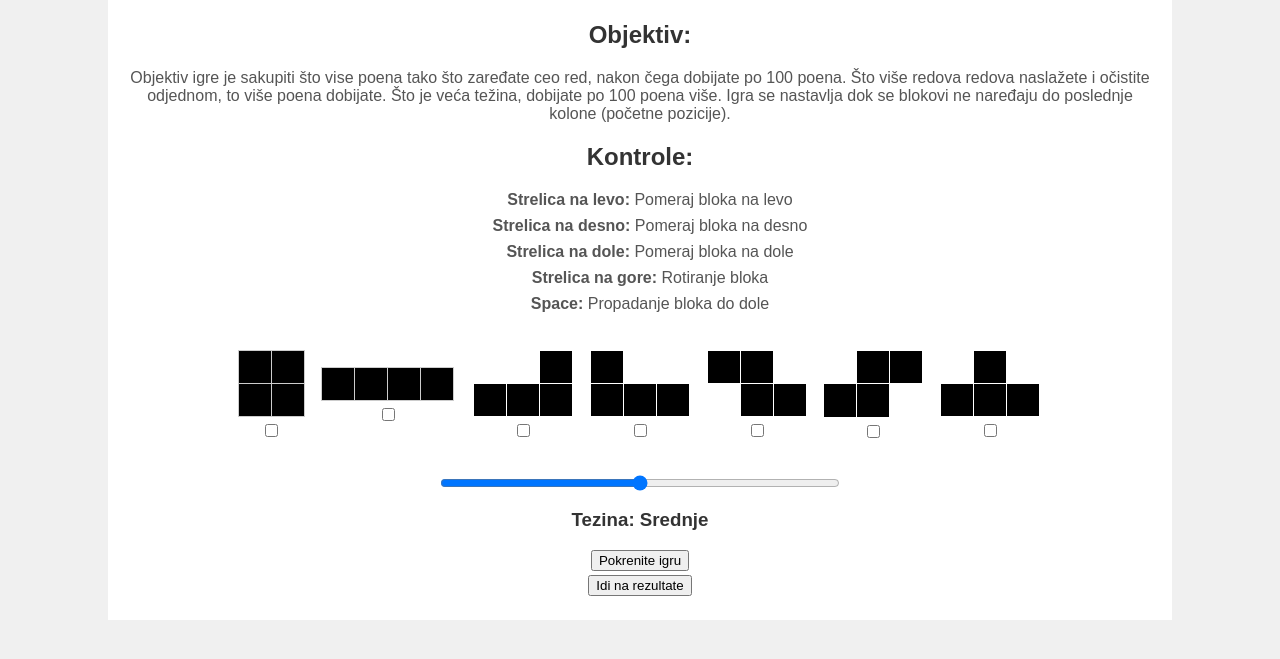
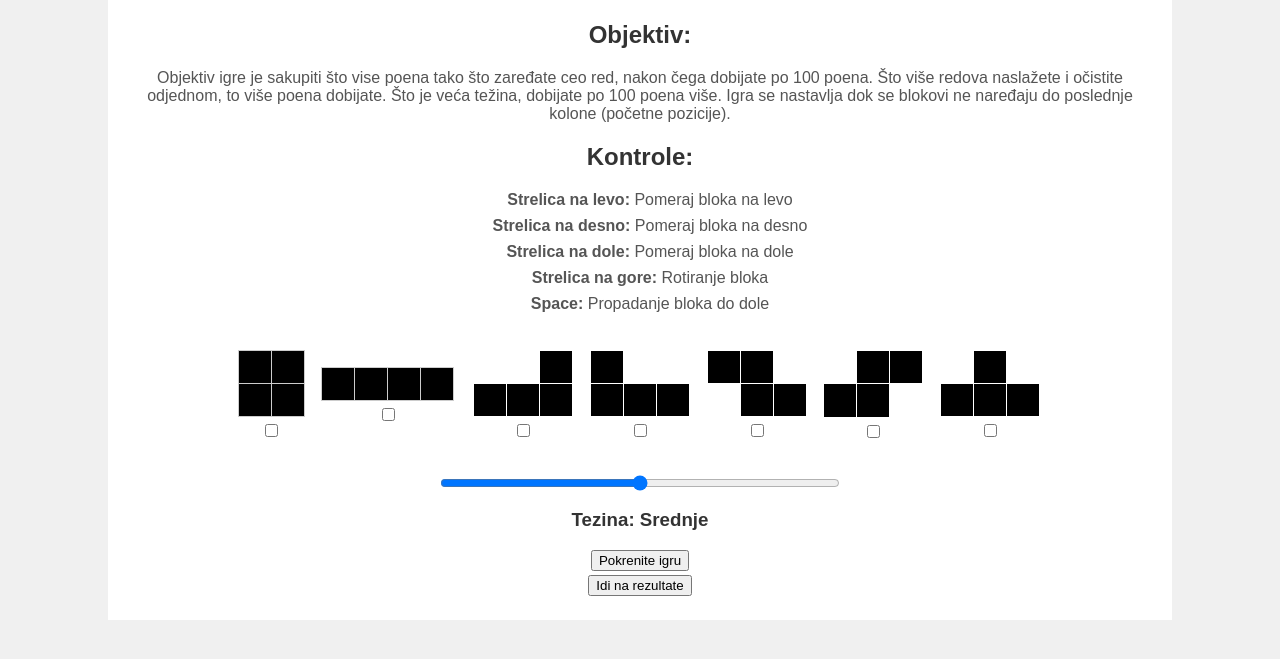
Before and after one commit to Coacic/coacic.github.io, a plain HTML site: page tetris-uputstvo.html in a window 1280 px wide. Shown: the part 79-738 px from the top of the page. Drawn offline with nearby package versions, Linux system fonts and the light colour scheme.

Commit message:
changed typo

```diff
--- a/tetris-uputstvo.html
+++ b/tetris-uputstvo.html
@@ -19,7 +19,7 @@
       <h1>Instrukcije za tetris</h1>
       <h2>Objektiv:</h2>
       <p>
-        Objektiv igre je sakupiti što vise poena tako što zaređate ceo red, nakon čega dobijate po 100 poena. Što više redova redova naslažete i očistite odjednom, to više poena dobijate. Što je veća težina, dobijate po 100 poena više. Igra se nastavlja dok se blokovi ne naređaju do poslednje kolone (početne pozicije).
+        Objektiv igre je sakupiti što vise poena tako što zaređate ceo red, nakon čega dobijate po 100 poena. Što više redova naslažete i očistite odjednom, to više poena dobijate. Što je veća težina, dobijate po 100 poena više. Igra se nastavlja dok se blokovi ne naređaju do poslednje kolone (početne pozicije).
       </p>
       <h2>Kontrole:</h2>
       <ul>
```
